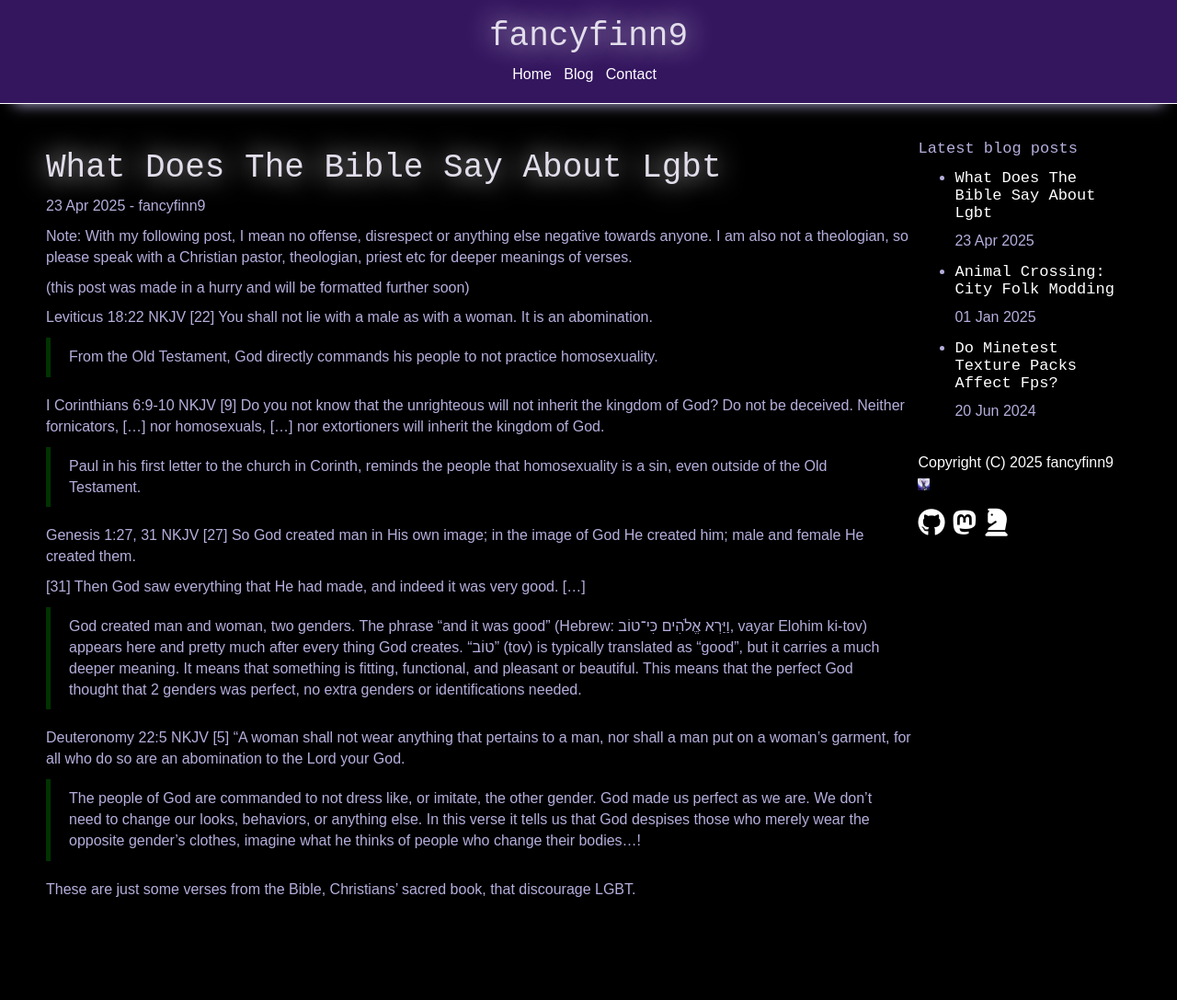
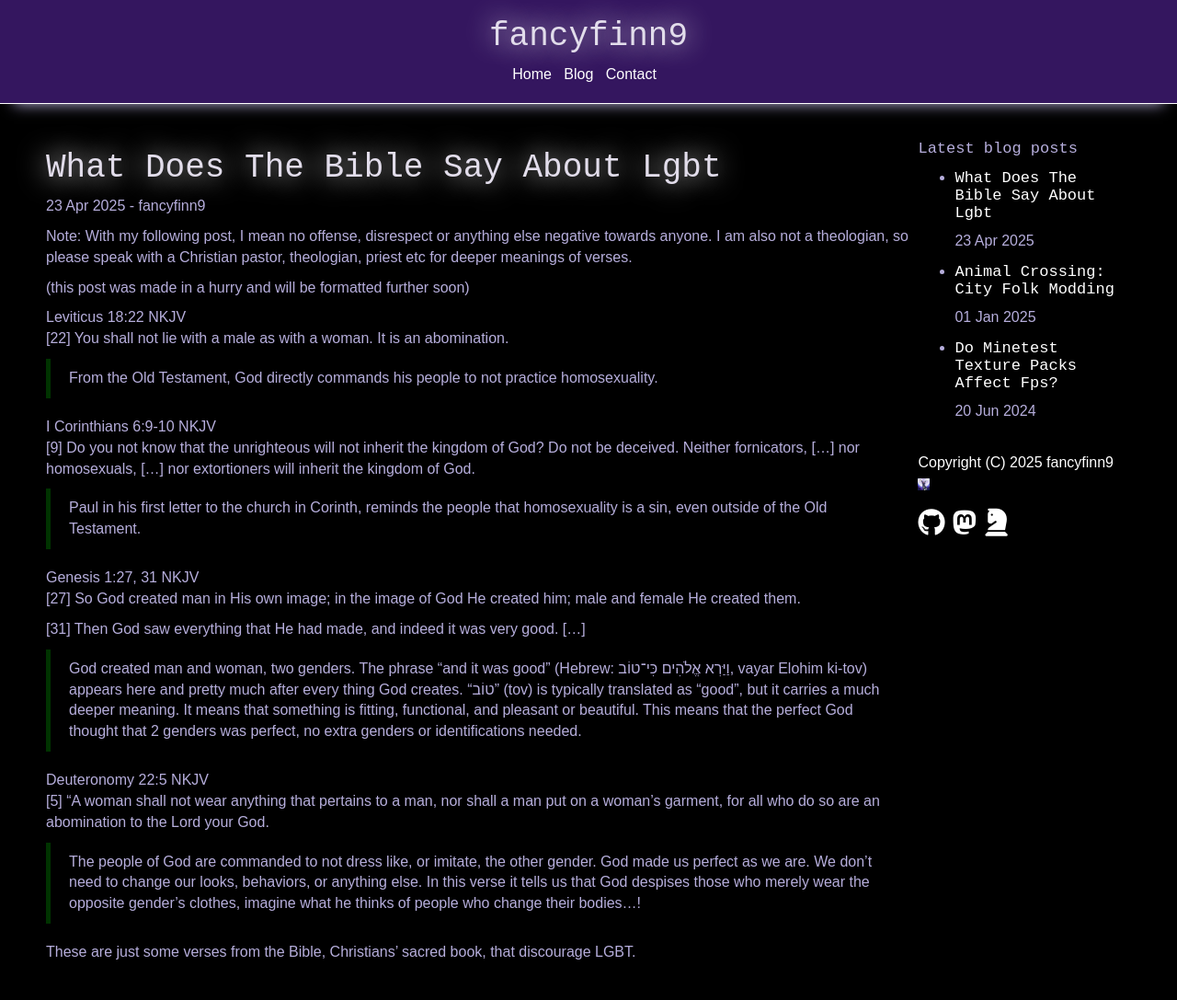
Before and after one commit to fancyfinn9/fancyfinn9.github.io, a Jekyll site: the page built from _posts/2025-04-23-what-does-the-bible-say-about-LGBT.md, in a window 1280 px wide. Shown: the whole page at 92% size. Built offline with Jekyll 4.4.1, drawn with Linux system fonts in a browser that asks for light colours; before the commit the page ends 1018 px from its top, so only the background shows below that.

```diff
--- a/_posts/2025-04-23-what-does-the-bible-say-about-LGBT.md
+++ b/_posts/2025-04-23-what-does-the-bible-say-about-LGBT.md
@@ -7,15 +7,15 @@ Note: With my following post, I mean no offense, disrespect or anything else neg
 
 (this post was made in a hurry and will be formatted further soon)
 
-Leviticus 18:22 NKJV
+Leviticus 18:22 NKJV\
 [22] You shall not lie with a male as with a woman. It is an abomination.
 > From the Old Testament, God directly commands his people to not practice homosexuality.
 
-I Corinthians 6:9-10 NKJV
+I Corinthians 6:9-10 NKJV\
 [9] Do you not know that the unrighteous will not inherit the kingdom of God? Do not be deceived. Neither fornicators, [...] nor homosexuals, [...] nor extortioners will inherit the kingdom of God.
 > Paul in his first letter to the church in Corinth, reminds the people that homosexuality is a sin, even outside of the Old Testament.
 
-Genesis 1:27, 31 NKJV
+Genesis 1:27, 31 NKJV\
 [27] So God created man in His own image; in the image of God He created him; male and female He created them.
 
 [31] Then God saw everything that He had made, and indeed it was very good. [...]
@@ -23,7 +23,7 @@ Genesis 1:27, 31 NKJV
 >The phrase "and it was good" (Hebrew: וַיַּרְא אֱלֹהִים כִּי־טוֹב, vayar Elohim ki-tov) appears here and pretty much after every thing God creates. "טוֹב" (tov) is typically translated as "good", but it carries a much deeper meaning. It means that something is fitting, functional, and pleasant or beautiful. This means that the perfect God thought that 2 genders was perfect, no extra genders or identifications needed.
 
 
-Deuteronomy 22:5 NKJV
+Deuteronomy 22:5 NKJV\
 [5] “A woman shall not wear anything that pertains to a man, nor shall a man put on a woman’s garment, for all who do so are an abomination to the Lord your God.
 > The people of God are commanded to not dress like, or imitate, the other gender.
 > God made us perfect as we are. We don't need to change our looks, behaviors, or anything else. In this verse it tells us that God despises those who merely wear the opposite gender's clothes, imagine what he thinks of people who change their bodies...!
```
